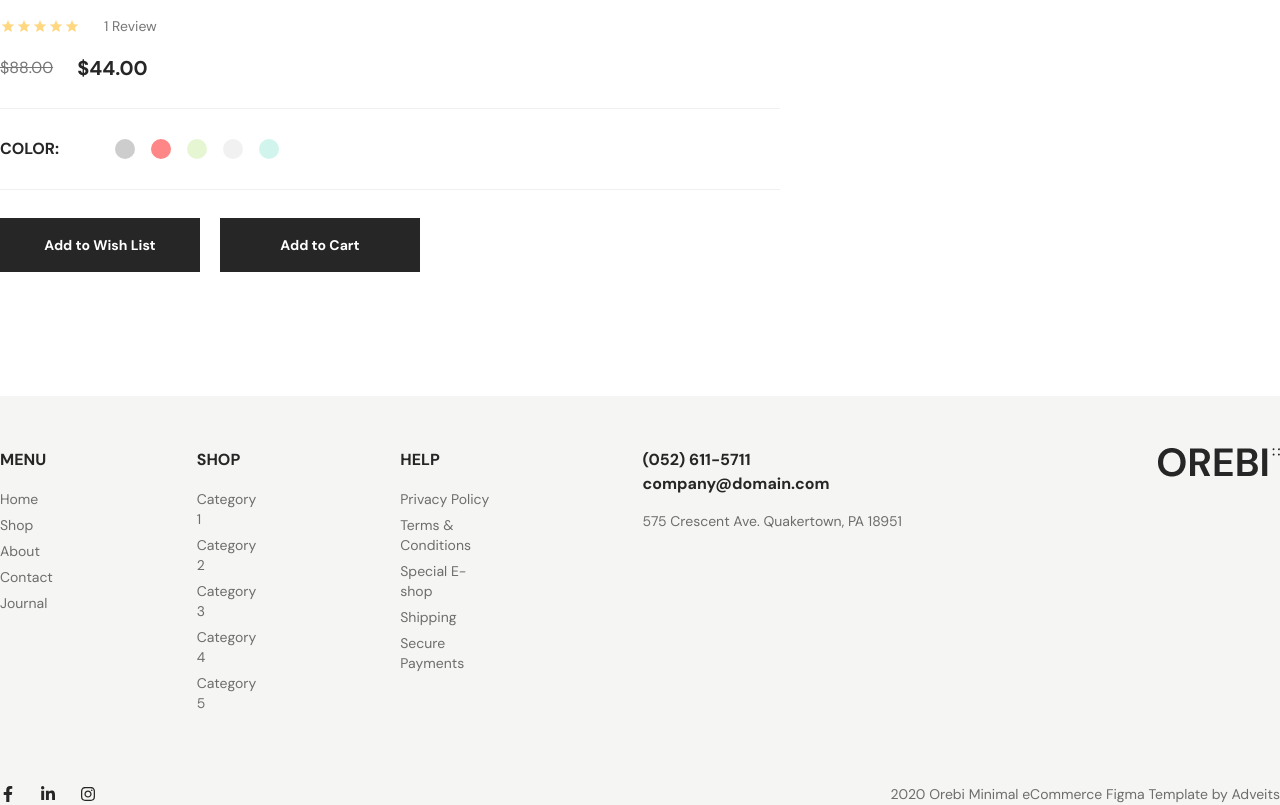
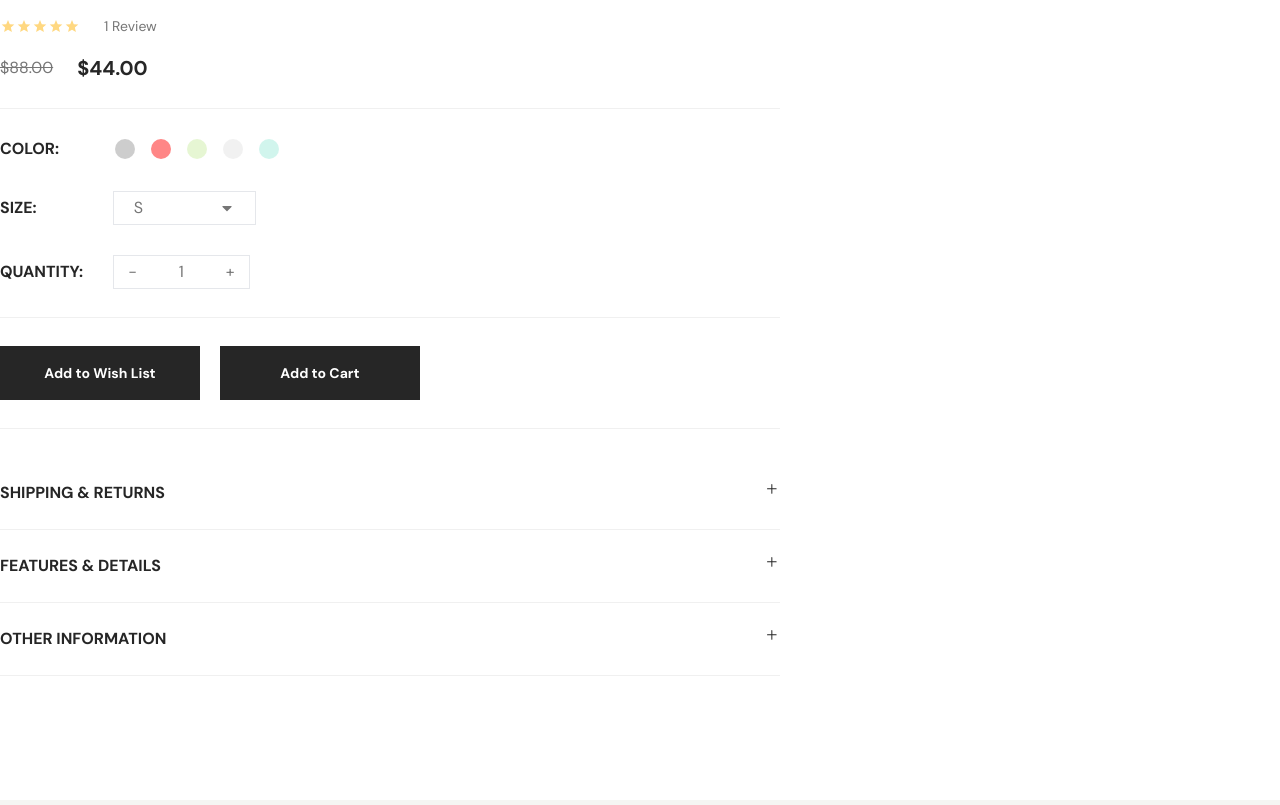
Before and after one commit to Marimo-103/OREBI, a React (Vite) app: page /product/details in a window 1280 px wide. Shown: the part 2202-3007 px from the top of the page. Built offline with nearby package versions, Linux system fonts and the light colour scheme; no server answers.

Commit message:
Product details

```diff
--- /dev/null
+++ b/src/Layers/Accordion.jsx
@@ -0,0 +1,63 @@
+import React, { useState, useRef, useEffect } from 'react';
+import { FaPlus, FaTimes } from 'react-icons/fa';
+import { GoPlus } from 'react-icons/go';
+import { RxCross2 } from 'react-icons/rx';
+
+function Accordion() {
+    const [openSection, setOpenSection] = useState(null);
+    const contentRef = useRef([]);
+
+    const sections = [
+        {
+            title: 'SHIPPING & RETURNS',
+            content: 'Lorem ipsum dolor sit amet, consectetur adipiscing elit, sed do eiusmod tempor incididunt ut labore et dolore magna aliqua. Lorem ipsum dolor sit amet, consectetur adipiscing elit, sed do eiusmod tempor incididunt ut labore et dolore magna aliqua. Lorem ipsum dolor sit amet, consectetur adipiscing elit, sed do eiusmod tempor incididunt ut labore et dolore magna aliqua. Lorem ipsum dolor sit amet, consectetur adipiscing elit, sed do eiusmod tempor incididunt ut labore et dolore magna aliqua.',
+        },
+        {
+            title: 'FEATURES & DETAILS',
+            content: 'Lorem ipsum dolor sit amet, consectetur adipiscing elit, sed do eiusmod tempor incididunt ut labore et dolore magna aliqua. Lorem ipsum dolor sit amet, consectetur adipiscing elit, sed do eiusmod tempor incididunt ut labore et dolore magna aliqua. Lorem ipsum dolor sit amet, consectetur adipiscing elit, sed do eiusmod tempor incididunt ut labore et dolore magna aliqua. Lorem ipsum dolor sit amet, consectetur adipiscing elit, sed do eiusmod tempor incididunt ut labore et dolore magna aliqua.',
+        },
+        {
+            title: 'OTHER INFORMATION',
+            content: 'Lorem ipsum dolor sit amet, consectetur adipiscing elit, sed do eiusmod tempor incididunt ut labore et dolore magna aliqua. Lorem ipsum dolor sit amet, consectetur adipiscing elit, sed do eiusmod tempor incididunt ut labore et dolore magna aliqua. Lorem ipsum dolor sit amet, consectetur adipiscing elit, sed do eiusmod tempor incididunt ut labore et dolore magna aliqua. Lorem ipsum dolor sit amet, consectetur adipiscing elit, sed do eiusmod tempor incididunt ut labore et dolore magna aliqua.',
+        },
+    ];
+
+    const handleSectionClick = (index) => {
+        setOpenSection(openSection === index ? null : index);
+    };
+
+    return (
+        <div className="md:w-[780px] w-full">
+            {sections.map((section, index) => (
+                <div key={index} className="border-b border-[#F0F0F0]">
+                    <button
+                        onClick={() => handleSectionClick(index)}
+                        className="w-full md:py-6 py-2 text-left md:text-base text-sm text-[#262626] md:font-bold font-medium0 bg-white focus:outline-none"
+                    >
+                        <div className="flex justify-between">
+                            <span>{section.title}</span>
+                            {openSection === index ? (
+                                <RxCross2 className="text-base text-[#262626] font-bold" />
+                            ) : (
+                                <GoPlus className="text-base text-[#262626]" />
+                            )}
+                        </div>
+                    </button>
+                    <div
+                        ref={el => contentRef.current[index] = el}
+                        className={`overflow-hidden transition-height duration-300 ease-in-out`}
+                        style={{
+                            maxHeight: openSection === index ? `${contentRef.current[index]?.scrollHeight}px` : '0px',
+                        }}
+                    >
+                        <div className="md:text-base text-sm md:py-5 text-[#767676] leading-[187.5%]">
+                            {section.content}
+                        </div>
+                    </div>
+                </div>
+            ))}
+        </div>
+    );
+}
+
+export default Accordion;
--- a/src/pages/ProductInside.jsx
+++ b/src/pages/ProductInside.jsx
@@ -6,8 +6,14 @@ import p02 from '/Products/product-2.png'
 import p03 from '/Products/product-10.png'
 import p04 from '/Products/product-9.png'
 import { IoMdStar } from 'react-icons/io'
+import { FaCaretDown } from 'react-icons/fa'
+import Accordion from '../Layers/Accordion'
 
 const ProductInside = () => {
+
+    let [size, setSize] = useState('S')
+    let [sizeDDM, setSizeDDM] = useState(false)
+    let [quantity, setQuantity] = useState(1)
 
     return (
         <section id="product_details" className='md:py-[124px] py-10 md:px-0 px-2'>
@@ -52,7 +58,7 @@ const ProductInside = () => {
                         </p>
                     </div>
                     <div className="line h-[1px] max-w-[780px] bg-[#F0F0F0] md:my-7 my-4"></div>
-                    <div className="flex gap-[30px] flex-col">
+                    <div className="flex md:gap-[30px] gap-6 flex-col">
                         <div id="color" className="flex items-center md:gap-14 gap-10">
                             <p className='md:text-base text-sm text-[#262626] md:font-bold font-medium leading-[143.75%]'>
                                 COLOR:
@@ -65,6 +71,48 @@ const ProductInside = () => {
                                 <div className='md:h-5 md:w-5 h-3 w-3 bg-[#15cba432] rounded-full duration-300 md:hover:w-6 md:hover:h-6'></div>
                             </div>
                         </div>
+                        <div className="size flex items-center md:gap-[76px] gap-[60px]">
+                            <p className='md:text-base text-sm text-[#262626] md:font-bold font-medium leading-[143.75%]'>
+                                SIZE:
+                            </p>
+                            <div onClick={() => setSizeDDM(!sizeDDM)} className="select flex items-center md:gap-[76px] gap-11 text-[#767676] border md:px-5 px-2 md:py-1 py-[1px] relative z-20 bg-white">
+                                <span className='md:text-base text-sm leading-[187.5%]'>
+                                    {size}
+                                </span>
+                                <FaCaretDown />
+                                <ul onClick={(e)=> setSize(e.target.innerText)} className={`absolute z-10  left-0 w-full bg-[#F5F5F3] transition-all duration-300 ${sizeDDM ? 'top-full opacity-100 visible' : 'top-[150%] opacity-0 invisible'}`}>
+                                    <li className='md:text-base text-sm leading-[187.5%] text-[#767676] border-b md:px-5 px-2 md:py-1 py-[1px]'>
+                                        XS
+                                    </li>
+                                    <li className='md:text-base text-sm leading-[187.5%] text-[#767676] border-b md:px-5 px-2 md:py-1 py-[1px]'>
+                                        S
+                                    </li>
+                                    <li className='md:text-base text-sm leading-[187.5%] text-[#767676] border-b md:px-5 px-2 md:py-1 py-[1px]'>
+                                        M
+                                    </li>
+                                    <li className='md:text-base text-sm leading-[187.5%] text-[#767676] border-b md:px-5 px-2 md:py-1 py-[1px]'>
+                                        L
+                                    </li>
+                                    <li className='md:text-base text-sm leading-[187.5%] text-[#767676] border-b md:px-5 px-2 md:py-1 py-[1px]'>
+                                        XL
+                                    </li>
+                                    <li className='md:text-base text-sm leading-[187.5%] text-[#767676] border-b md:px-5 px-2 md:py-1 py-[1px]'>
+                                        XXL
+                                    </li>
+
+                                </ul>
+                            </div>
+                        </div>
+                        <div className="quantity flex items-center md:gap-[30px] gap-[22px]">
+                            <p className='md:text-base text-sm text-[#262626] md:font-bold font-medium leading-[143.75%]'>
+                                QUANTITY:
+                            </p>
+                            <div className="count grid grid-cols-3 items-center justify-center md:gap-3 gap-1 text-[#767676] border  md:py-1 py-[1px] md:text-base text-sm  leading-[187.5%]">
+                                <div onClick={() => setQuantity(() => quantity > 1 ? quantity-- : quantity)} className="plus cursor-pointer text-center md:px-[14px] px-2">-</div>
+                                <div className="plus text-center">{quantity}</div>
+                                <div onClick={() => setQuantity(() => quantity++)} className="plus cursor-pointer text-center md:px-[14px] px-2">+</div>
+                            </div>
+                        </div>
                     </div>
                     <div className="line h-[1px] max-w-[780px] bg-[#F0F0F0] md:my-7 my-4"></div>
                     <div className="flex items-center gap-5">
@@ -75,7 +123,8 @@ const ProductInside = () => {
                             Add to Cart
                         </button>
                     </div>
-
+                    <div className="line h-[1px] max-w-[780px] bg-[#F0F0F0] md:my-7 my-4"></div>
+                    <Accordion />
                 </div>
             </Container>
         </section>
```
